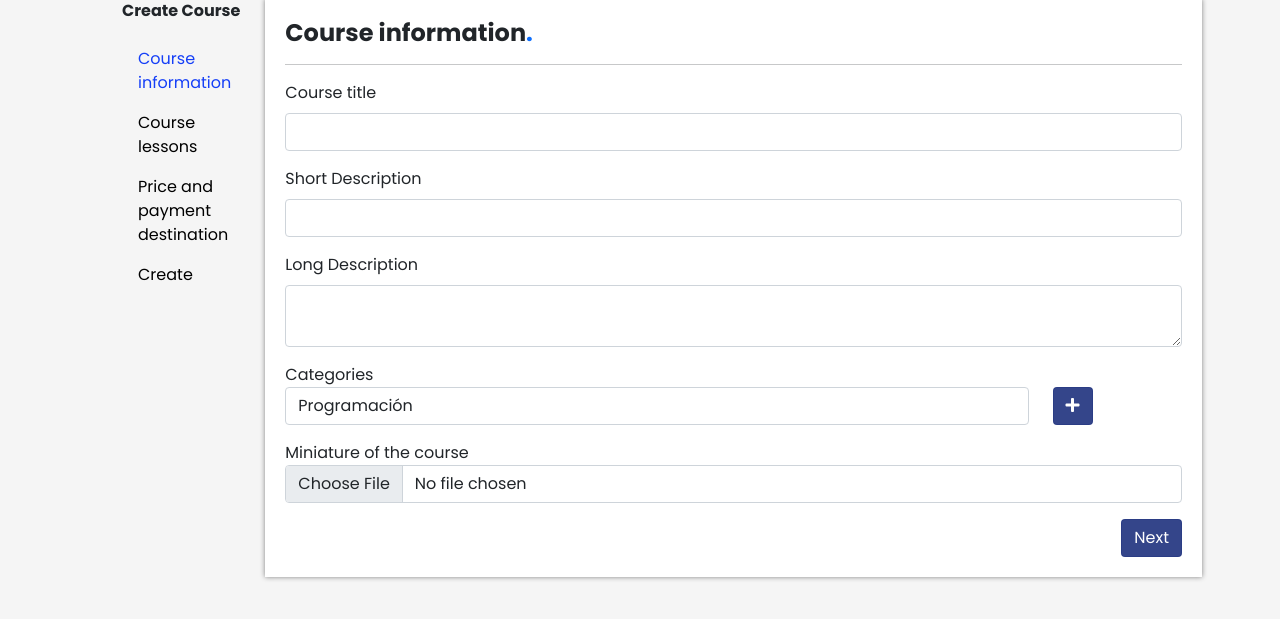
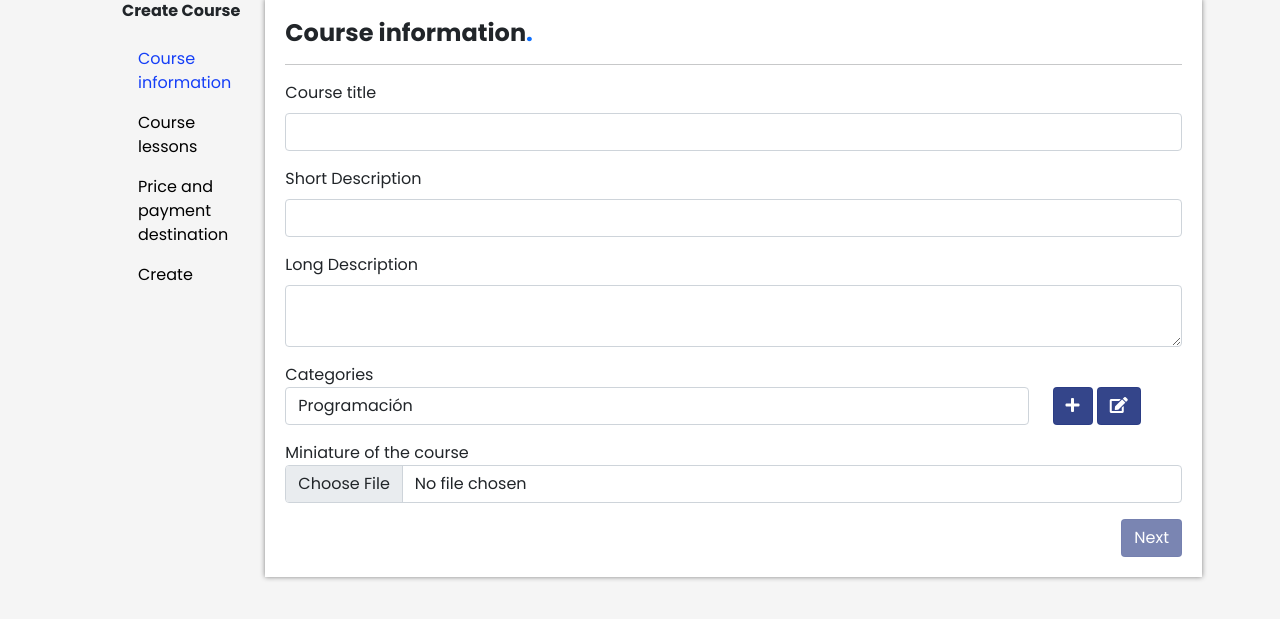
Before and after one commit to Edson19-coder/Proyecto_BDM, a PHP site: page /views/create-course.php in a window 1280 px wide. Shown: the part 79-698 px from the top of the page. Run offline with PHP 8.4, Linux system fonts and the light colour scheme; some libraries are stand-ins or nearby versions.

Commit message:
Corrección de las vistas

```diff
--- a/views/chat.php
+++ b/views/chat.php
@@ -83,6 +83,9 @@
 						<div class="card-body">
 							Lorem ipsum dolor sit amet consectetur adipisicing elit. Non tempore temporibus sunt modi praesentium, laborum porro cumque quaerat, minima culpa corporis quibusdam libero, esse voluptas quae? Porro repudiandae odit modi?
 						</div>
+            <div class="card-footer" style="text-align: right;">
+                <p class="card-text"><small class="text-muted">Recivido: 2021-10-13 23:38:35</small></p>
+            </div>
 					</div>
 					<!-- /friend -->
 
@@ -97,6 +100,9 @@
 						<div class="card-body">
 							Lorem ipsum dolor sit amet consectetur adipisicing elit. Nesciunt nihil unde excepturi reprehenderit vitae quibusdam accusamus suscipit, a ut iusto voluptatum sequi cumque at corporis quam quos exercitationem autem nobis?
 						</div>
+            <div class="card-footer" style="text-align: right;">
+                <p class="card-text"><small class="text-muted">Enviado: 2021-10-13 23:38:35</small></p>
+            </div>
 					</div>
 					<!-- /Me -->
 
--- a/views/create-course.php
+++ b/views/create-course.php
@@ -79,10 +79,15 @@
                                     </select>
                                 </div>
                                 <div class="col-2">
+                                  <button type="button" class="btn btn-primary" id="btn-add-course"> <i class="fas fa-plus"></i> </button>
                                     <button type="button" class="btn btn-primary" data-bs-toggle="modal"
-                                        data-bs-target="#addCategory"> <i class="fas fa-plus"></i> </button>
+                                        data-bs-target="#addCategory"> <i class="fas fa-edit"></i> </button>
                                 </div>
                             </div>
+                        </div>
+
+                        <div class="mb-3" id="categories-body">
+
                         </div>
 
                         <!-- Modal Add Category -->
@@ -363,7 +368,7 @@
         integrity="sha256-9/aliU8dGd2tb6OSsuzixeV4y/faTqgFtohetphbbj0=" crossorigin="anonymous"></script>
     <script src="//cdn.jsdelivr.net/npm/sweetalert2@10"></script>
     <script src="js/notification-create-course.js"></script>
-    <script src="js/validation-create-course.js"></script>
+    <script src="js/validation/validation-create-course.js"></script>
     <!-- /JS -->
 </body>
 
--- a/views/js/validation/validation-create-course.js
+++ b/views/js/validation/validation-create-course.js
@@ -80,6 +80,9 @@
 
     ////////////////////////////////////////////////////////////////////////////////////////////////////////////////////////////////////////////
 
-
+    $('#btn-add-course').click( () => {
+      var category = $('#InputCategory').val();
+      $('#categories-body').append('<span class="badge bg-primary" style="margin-right: 5px;">'+category+'</span>');
+    });
 
 });
```
